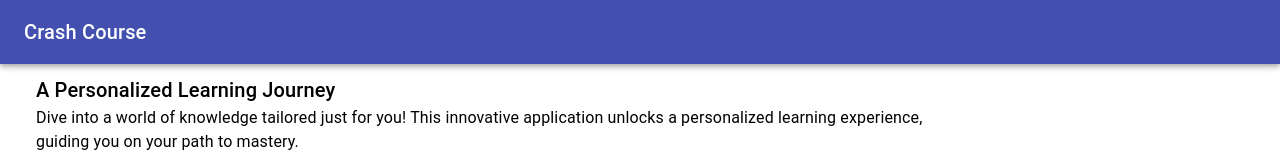
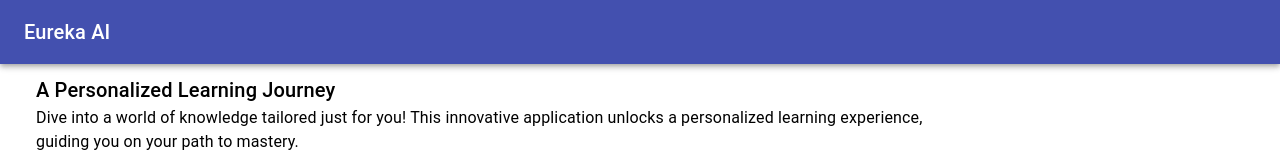
Before and after one commit to Keerat666/Eureka-AI, a React (Create React App) app in the folder ui/: page / in a window 1280 px wide. Shown: the top 156 px of the page. Built offline with nearby package versions, Linux system fonts and the light colour scheme.

Commit message:
minor changes

```diff
--- a/ui/src/components/characters/index.js
+++ b/ui/src/components/characters/index.js
@@ -69,7 +69,9 @@ const CharacterList = ({ }) => {
     const fetchCharacters = async () => {
       setIsLoading(true); // Set loading to true before fetching data
       const response = await getCharacters(); // Replace with your API call
-      setCharacters(response.results || []); // Assuming data is in response.data
+      const sorted = response.results.sort((a, b) => a.name.localeCompare(b.name));
+
+      setCharacters(sorted || []); // Assuming data is in response.data
       setIsLoading(false); // Set loading to false after data is fetched
     };
 
--- a/ui/src/components/header/index.js
+++ b/ui/src/components/header/index.js
@@ -51,7 +51,7 @@ function HeaderPanel() {
               textDecoration: 'none',
             }}
           >
-            Crash Course
+            Eureka AI
           </Typography>
 
           <Box sx={{ flexGrow: 1, display: { xs: 'flex', md: 'none' } }}>
@@ -106,7 +106,7 @@ function HeaderPanel() {
               textDecoration: 'none',
             }}
           >
-            Crash Course
+            Eureka AI
           </Typography>
           <Box sx={{ flexGrow: 1, display: { xs: 'none', md: 'flex' } }}>
             {pages.map((page) => (
```
